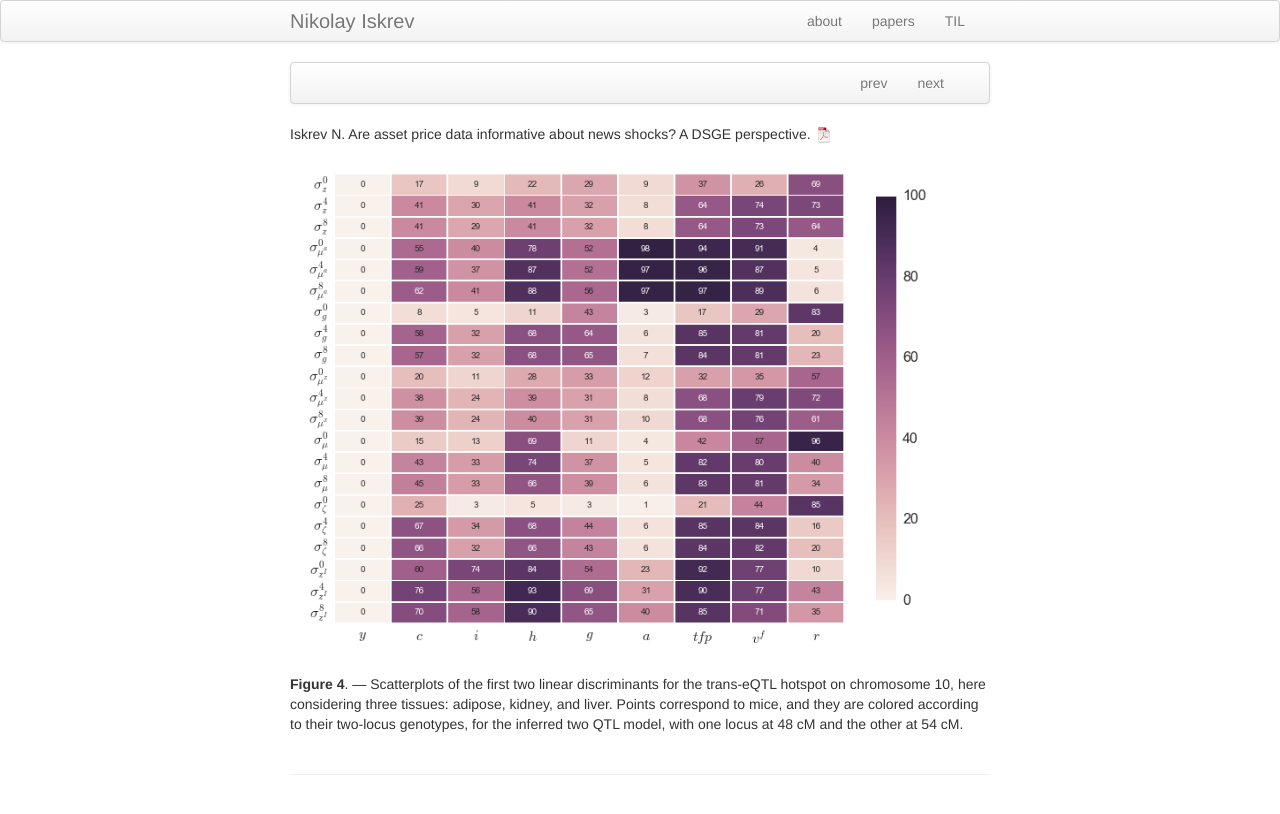
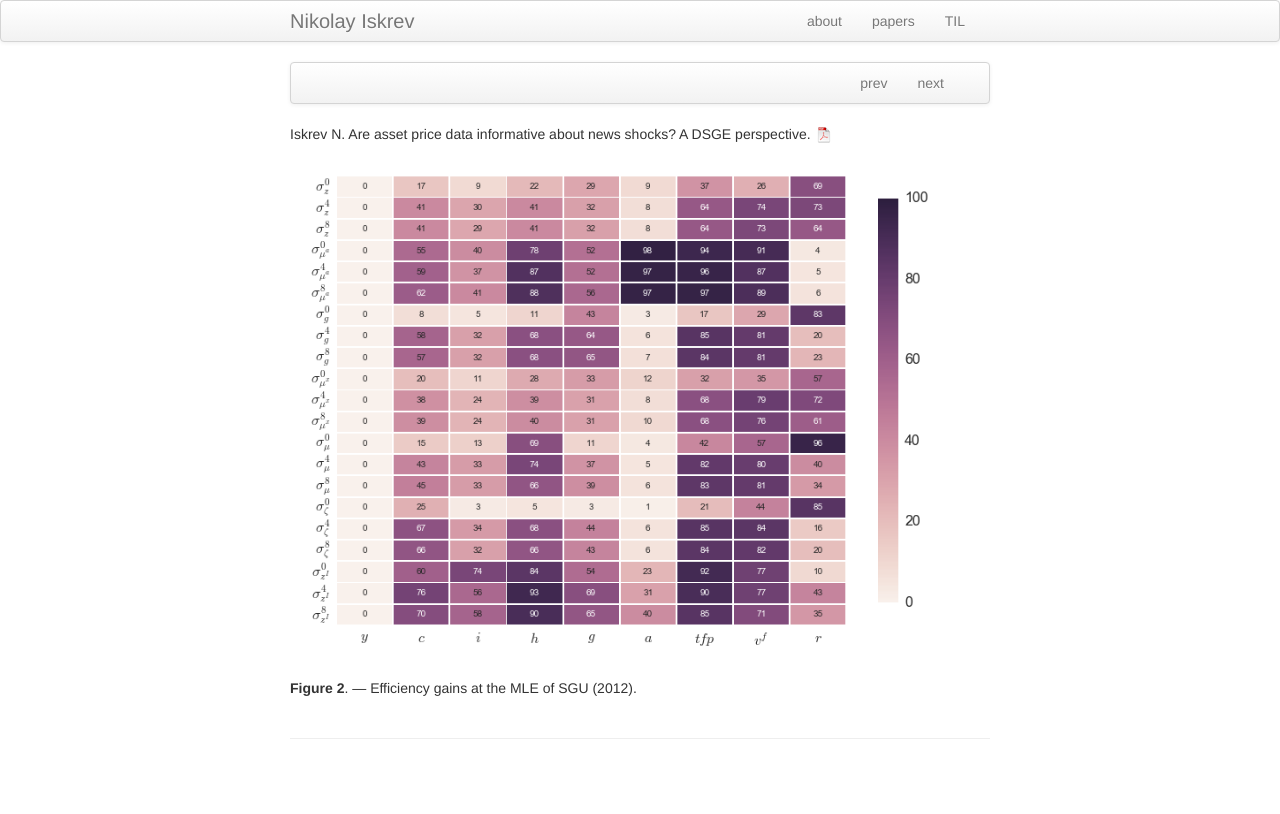
Before and after one commit to niskrev/niskrev.github.io, a Jekyll site: the page built from pages/publpics/iskrev2017_fig2.md, in a window 1280 px wide. Shown: the top 814 px of the page. Built offline with Jekyll 4.4.1, drawn with Linux system fonts in a browser that asks for light colours.

Commit message:
updated figures

```diff
--- a/pages/publpics/iskrev2017_fig2.md
+++ b/pages/publpics/iskrev2017_fig2.md
@@ -15,11 +15,6 @@
 Iskrev N. Are asset price data informative about news shocks? A DSGE perspective.
 [![pdf](../icons16/pdf-icon.png)](../assets/papers/Asset-news.pdf)
 
-![Tian et al. (2016) Fig 4](../../assets/bigpublpics/EGallSGUmle.png)
+[![Efficiency gains](../../assets/bigpublpics/EGallSGUmle.png)](http://kbroman.org/qtlcharts/example/iplotCorr.html)
 
-**Figure 4**. &mdash; Scatterplots of the first two linear
-discriminants for the trans-eQTL hotspot on chromosome 10, here
-considering three tissues: adipose, kidney, and liver. Points
-correspond to mice, and they are colored according to their two-locus
-genotypes, for the inferred two QTL model, with one locus at 48 cM and
-the other at 54 cM.
+**Figure 2**. &mdash; Efficiency gains at the MLE of SGU (2012).
```
